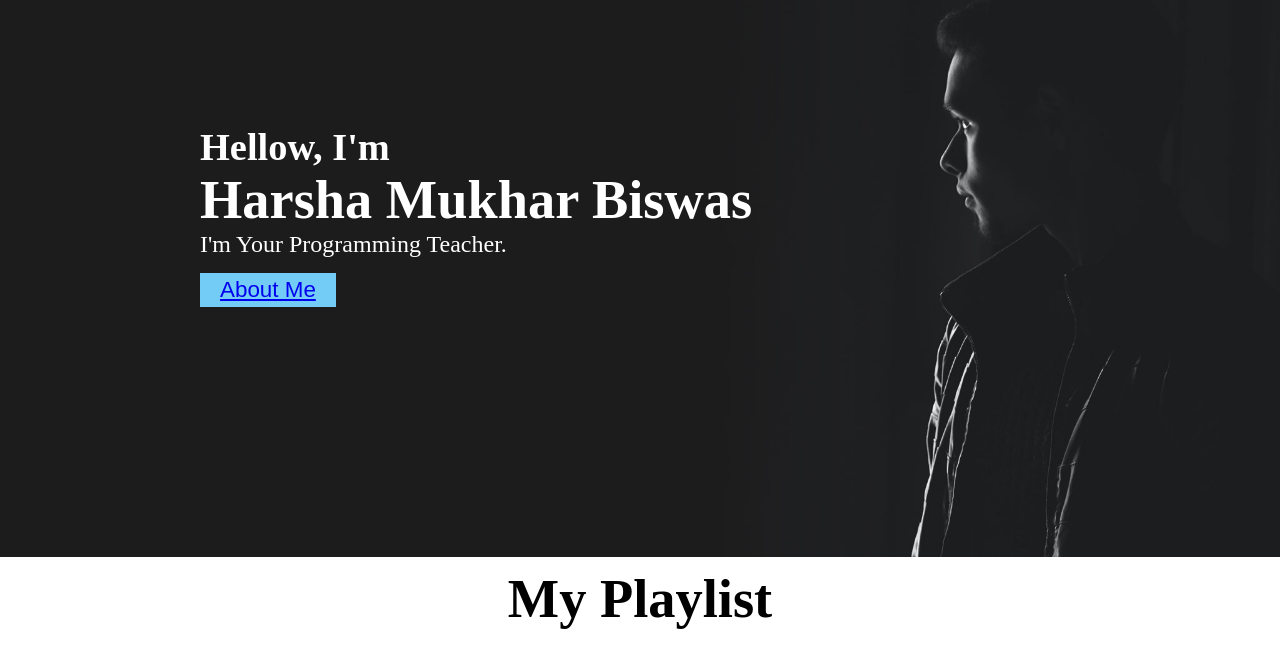
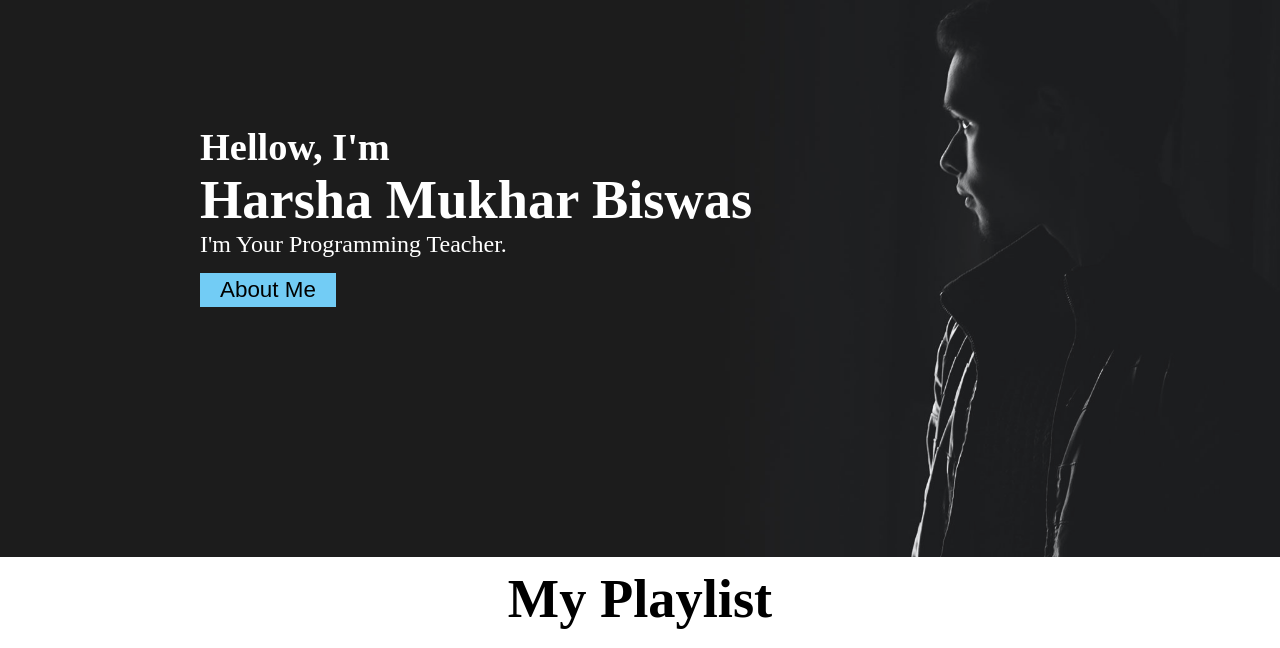
Before and after one commit to Codewithsandi/Study_Point.Github.io, a plain HTML site: page index.html in a window 1280 px wide. Shown: the part 95-743 px from the top of the page. Drawn offline with Linux system fonts and the light colour scheme.

Commit message:
Update style.css

```diff
--- a/CSS/style.css
+++ b/CSS/style.css
@@ -102,7 +102,10 @@ html {
     font-size: 1.5rem;
     color: white;
 }
-
+#home button a {
+    text-decoration: none;
+    color: black;
+}
 #home button:hover {
     background-color: cyan;
     color: black;
```
